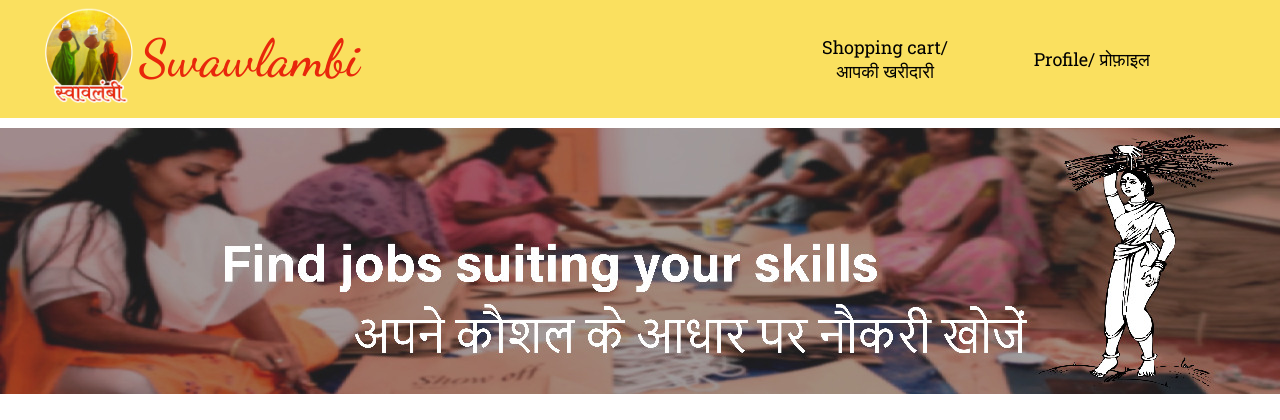
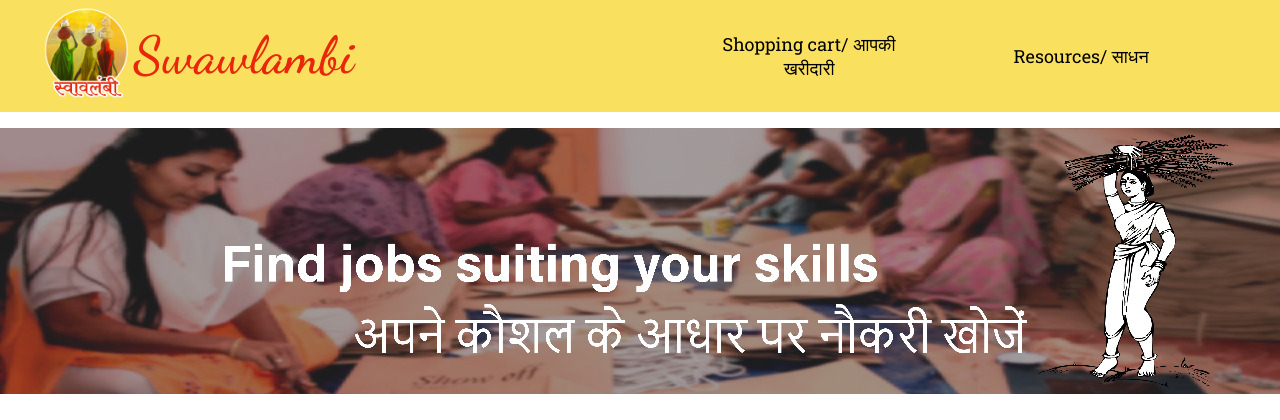
Before and after one commit to aryansarkar13/Swawlambi, a PHP site: page /home1.php in a window 1280 px wide. Shown: the top 420 px of the page. Run offline with PHP 8.4, Linux system fonts and the light colour scheme; data comes from the database, SQL or seed files in the repository.

Commit message:
Update home1.php

```diff
--- a/home1.php
+++ b/home1.php
@@ -13,6 +13,7 @@
   </div>
   <nav id="nav-bar">
     <a class="nav-link" href="ShoppingCart.php">Shopping cart/ आपकी खरीदारी</a>
+    <a class="nav-link" href="Resources.html">Resources/ साधन</a>
     <a class="nav-link" href="Profile.php">Profile/ प्रोफ़ाइल</a>
 
   </nav>
```
